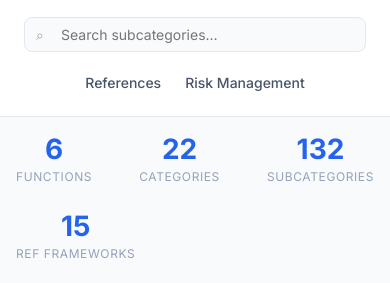
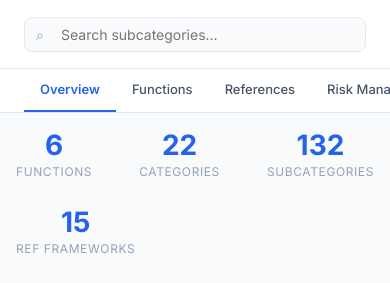
Before and after one commit to dawuds/nist, a plain HTML site: page index.html in a window 390 px wide. Shown: the part 47-330 px from the top of the page. Drawn offline with Linux system fonts and the light colour scheme.

Commit message:
Add persistent navigation bar with links to all major views
- app.js: Add full nav bar (Overview, Functions, References, Risk Management, Search)
  with active state highlighting and responsive design
- style.css: Nav bar styles with mobile adaptation
- TODO.md: Mark completed

Co-Authored-By: Claude Opus 4.6 <noreply@anthropic.com>

```diff
--- a/app.js
+++ b/app.js
@@ -1011,6 +1011,9 @@ async function render() {
 
   app.innerHTML = `<div class="main">${content}</div>`;
 
+  // Update nav active state
+  updateNavActive();
+
   // Post-render actions
   if (route.view === 'ref-lookup' && route.framework) {
     loadRefLookup(route.framework);
@@ -1163,10 +1166,6 @@ function renderHeader() {
   header.innerHTML = `
     <div class="header-inner">
       <h1><a href="#">NIST CSF 2.0 Explorer</a></h1>
-      <nav class="header-nav">
-        <a href="#ref/">References</a>
-        <a href="#risk-management">Risk Management</a>
-      </nav>
       <div class="search-box">
         <span class="search-icon">⌕</span>
         <input type="text" id="search-input" placeholder="Search subcategories…" autocomplete="off" />
@@ -1174,9 +1173,44 @@ function renderHeader() {
     </div>`;
 }
 
+function renderNav() {
+  const existing = document.getElementById('site-nav');
+  if (existing) return; // already rendered
+  const nav = document.createElement('nav');
+  nav.className = 'nav-bar';
+  nav.id = 'site-nav';
+  nav.innerHTML = `
+    <div class="nav-bar-inner">
+      <a href="#" class="nav-item" data-nav-view="overview">Overview</a>
+      <a href="#" class="nav-item" data-nav-view="function">Functions</a>
+      <a href="#ref/" class="nav-item" data-nav-view="ref-lookup">References</a>
+      <a href="#risk-management" class="nav-item" data-nav-view="risk-management">Risk Management</a>
+      <a href="#search/" class="nav-item" data-nav-view="search">Search</a>
+    </div>`;
+  const header = document.getElementById('site-header');
+  if (header && header.nextSibling) {
+    header.parentNode.insertBefore(nav, header.nextSibling);
+  } else if (header) {
+    header.parentNode.appendChild(nav);
+  }
+}
+
+function updateNavActive() {
+  const navItems = document.querySelectorAll('.nav-item');
+  const view = state.route.view;
+  navItems.forEach(item => {
+    const navView = item.dataset.navView;
+    const isActive = navView === view ||
+      (navView === 'overview' && view === 'overview') ||
+      (navView === 'function' && (view === 'function' || view === 'subcategory'));
+    item.classList.toggle('active', isActive);
+  });
+}
+
 // ---- Init ----
 function init() {
   renderHeader();
+  renderNav();
   state.route = parseHash();
   setupEvents();
   render();
--- a/style.css
+++ b/style.css
@@ -985,6 +985,15 @@ a:hover { text-decoration: underline; }
   .header-nav a { color: var(--text-secondary); }
   .header-nav a:hover { color: var(--accent); }
 
+  /* Nav bar */
+  .nav-bar {
+    background: var(--card);
+    border-bottom-color: var(--border);
+  }
+  .nav-item { color: var(--text-secondary); }
+  .nav-item:hover { color: var(--accent); }
+  .nav-item.active { color: var(--accent); }
+
   /* Accordion */
   .accordion-trigger { color: var(--text); }
   .accordion-trigger:hover { background: #263548; }
@@ -1164,6 +1173,15 @@ a:hover { text-decoration: underline; }
   .data-table td {
     padding: 0.5rem;
   }
+
+  .nav-bar-inner {
+    padding: 0 0.75rem;
+  }
+
+  .nav-item {
+    padding: 0.5rem 0.75rem;
+    font-size: 0.75rem;
+  }
 }
 
 /* ---- Audit Package ---- */
@@ -1306,7 +1324,7 @@ a:hover { text-decoration: underline; }
   padding: 0 1rem 0.75rem;
 }
 
-/* ---- Header Nav ---- */
+/* ---- Header Nav (legacy — replaced by nav-bar) ---- */
 .header-nav {
   display: flex;
   gap: 1rem;
@@ -1327,6 +1345,52 @@ a:hover { text-decoration: underline; }
   color: var(--accent);
   border-bottom-color: var(--accent);
   text-decoration: none;
+}
+
+/* ---- Persistent Nav Bar ---- */
+.nav-bar {
+  background: var(--card);
+  border-bottom: 1px solid var(--border);
+  position: sticky;
+  top: 53px;
+  z-index: 90;
+}
+
+.nav-bar-inner {
+  max-width: var(--max-w);
+  margin: 0 auto;
+  display: flex;
+  gap: 0;
+  overflow-x: auto;
+  -webkit-overflow-scrolling: touch;
+  padding: 0 1.5rem;
+  scrollbar-width: none;
+}
+
+.nav-bar-inner::-webkit-scrollbar {
+  display: none;
+}
+
+.nav-item {
+  padding: 0.625rem 1rem;
+  font-size: 0.8125rem;
+  font-weight: 500;
+  color: var(--text-secondary);
+  text-decoration: none;
+  white-space: nowrap;
+  border-bottom: 2px solid transparent;
+  transition: color 0.15s, border-color 0.15s;
+}
+
+.nav-item:hover {
+  color: var(--accent);
+  text-decoration: none;
+}
+
+.nav-item.active {
+  color: var(--accent);
+  border-bottom-color: var(--accent);
+  font-weight: 600;
 }
 
 /* ---- Risk Management ---- */
@@ -1490,6 +1554,7 @@ a:hover { text-decoration: underline; }
 /* ---- Print ---- */
 @media print {
   .header { position: static; }
+  .nav-bar { display: none; }
   .search-box { display: none; }
   .tab-list { display: none; }
   .tab-panel { display: block !important; }
```
Also changed, not shown: 1 other file.
